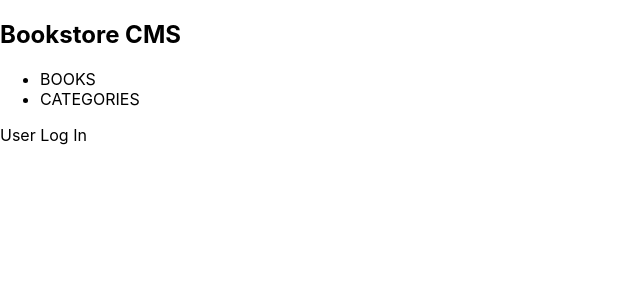
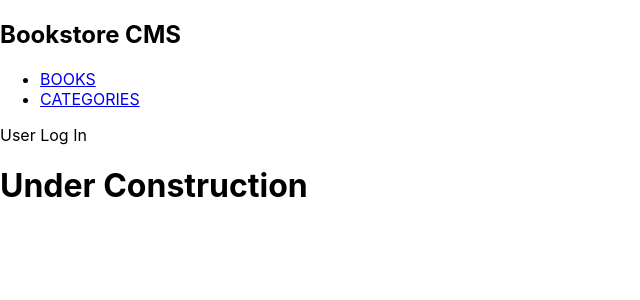
Before and after one commit to dselasea/bookstore, a React (Create React App) app: page /categories in a window 1280 px wide. Shown: the top 300 px of the page, without its empty margins (0-640 px from the left). Built offline with nearby package versions, Linux system fonts and the light colour scheme.

Commit message:
Fix proptype error, Add categories component

```diff
--- a/src/App.js
+++ b/src/App.js
@@ -2,7 +2,7 @@ import { BrowserRouter as Router, Routes, Route } from 'react-router-dom';
 import './App.css';
 import Navbar from './components/Navbar';
 import Books from './components/Books';
-import Book from './components/Book';
+import Categories from './components/Categories';
 
 function App() {
   return (
@@ -11,6 +11,7 @@ function App() {
         <Navbar />
         <Routes>
           <Route path="/" element={<Books />} />
+          <Route path="/categories" element={<Categories />} />
         </Routes>
       </Router>
     </>
--- a/src/components/Book.js
+++ b/src/components/Book.js
@@ -9,10 +9,10 @@ const Book = ({ book }) => (
 );
 
 Book.propTypes = {
-  book: PropTypes.arrayOf(PropTypes.shape({
-    title: PropTypes.number.isRequired,
+  book: PropTypes.shape({
+    title: PropTypes.string.isRequired,
     author: PropTypes.string.isRequired,
-  })).isRequired,
+  }).isRequired,
 };
 
 export default Book;
--- a/src/components/Books.js
+++ b/src/components/Books.js
@@ -1,5 +1,6 @@
 import React from 'react';
 import Book from './Book';
+import AddBook from './AddBook';
 
 const Books = () => {
   const books = [
@@ -30,6 +31,7 @@ const Books = () => {
       {books.map((book) => (
         <Book key={book.id} book={book} />
       ))}
+      <AddBook />
     </div>
   );
 };
--- /dev/null
+++ b/src/components/Categories.js
@@ -0,0 +1,9 @@
+import React from 'react';
+
+const Categories = () => (
+  <div>
+    <h1>Under Construction</h1>
+  </div>
+);
+
+export default Categories;
--- a/src/components/Navbar.js
+++ b/src/components/Navbar.js
@@ -1,4 +1,5 @@
 import React from 'react';
+import { Link } from 'react-router-dom';
 
 const Navbar = () => (
   <nav>
@@ -7,8 +8,8 @@ const Navbar = () => (
     </div>
     <div>
       <ul>
-        <li>BOOKS</li>
-        <li>CATEGORIES</li>
+        <li><Link to="/">BOOKS</Link></li>
+        <li><Link to="/categories">CATEGORIES</Link></li>
       </ul>
     </div>
     <div>
```
